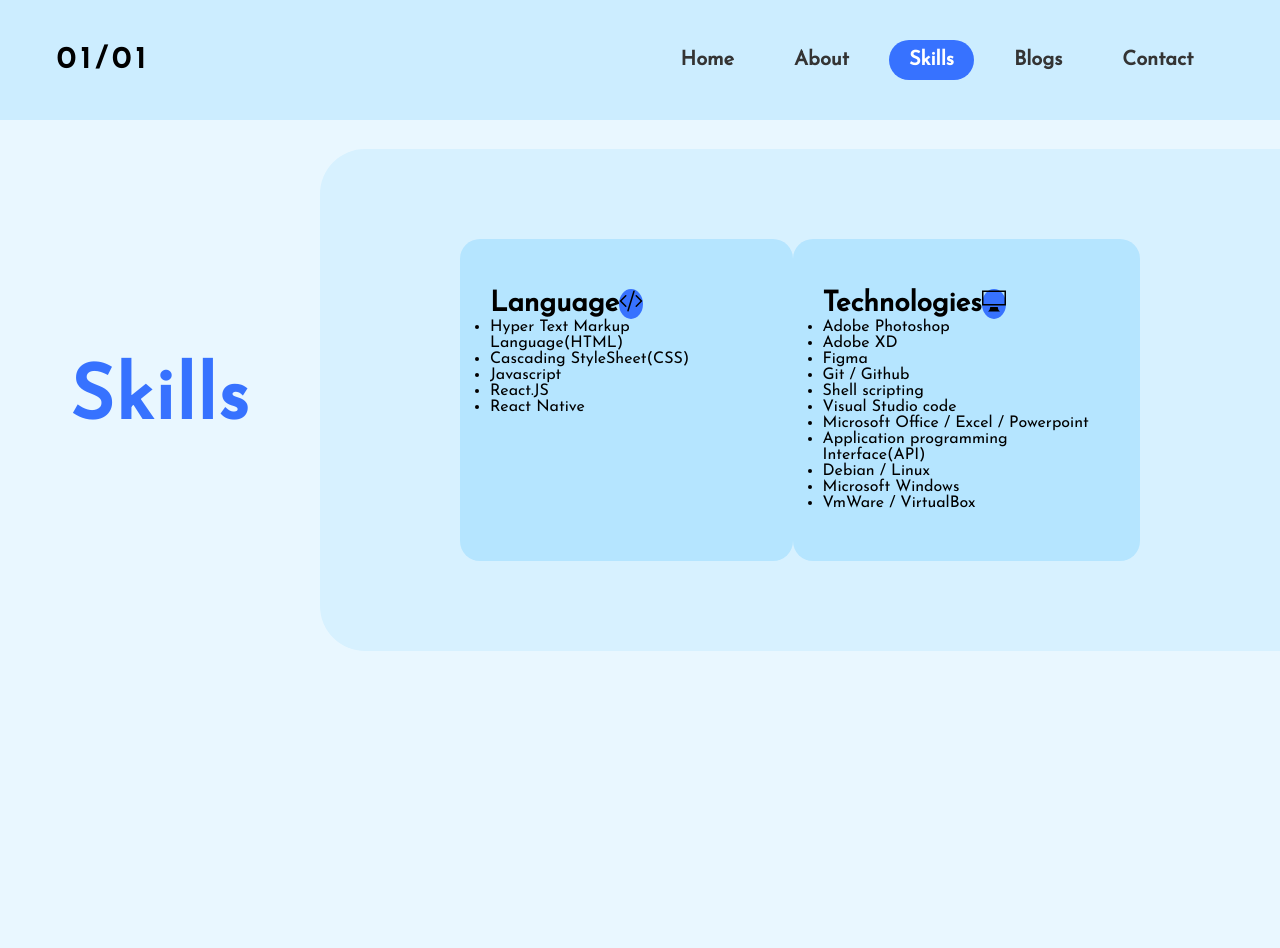
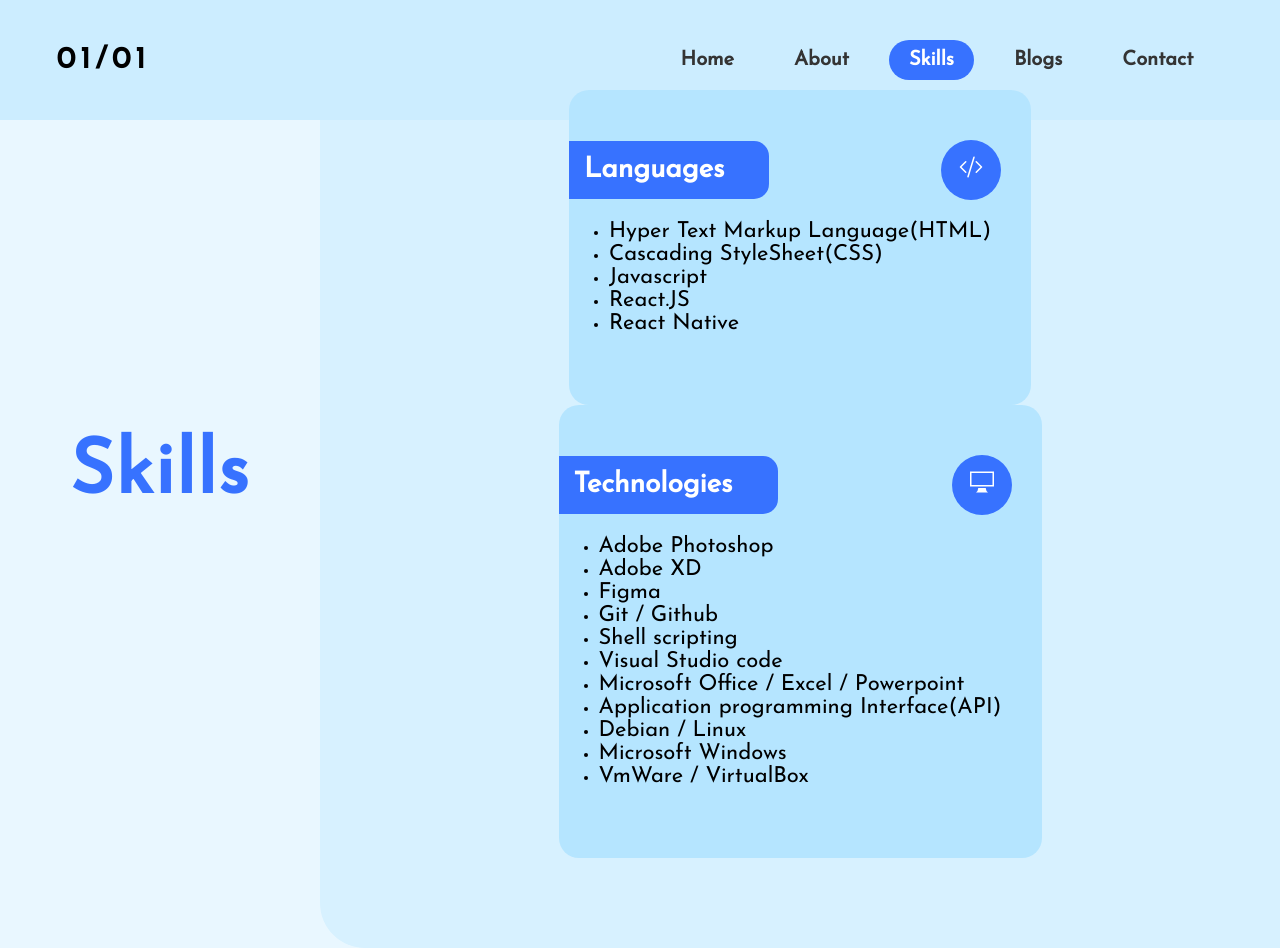
Before and after one commit to wantedbear007/home, a React (Create React App) app: page /skills in a window 1280 px wide. Before the commit the page ends 800 px from the top, so only its background shows below. Built offline with nearby package versions, Linux system fonts and the light colour scheme.

Commit message:
Added animations.

```diff
--- a/package.json
+++ b/package.json
@@ -9,6 +9,7 @@
     "react": "^17.0.2",
     "react-dom": "^17.0.2",
     "react-icons": "^4.3.1",
+    "react-reveal": "^1.2.2",
     "react-router-dom": "^6.2.1",
     "react-scripts": "5.0.0",
     "web-vitals": "^2.1.3"
--- a/src/pages/About/About.js
+++ b/src/pages/About/About.js
@@ -1,27 +1,33 @@
 import React from "react";
 import "./About.css";
+import Fade from "react-reveal/Fade";
 
 const About = () => {
   return (
     <div className="aboutParentContainer">
       <div className="textContainer">
-        <h1 className="text">About</h1>
+        <Fade bottom>
+          <h1 className="text">About</h1>
+        </Fade>
       </div>
       <div className="paragraphContainer">
-        <p className="paragraph">
-          Contrary to popular belief, Lorem Ipsum is not simply random text. It
-          has roots in a piece of classical Latin literature from 45 BC, making
-          it over 2000 years old. Richard McClintock, a Latin professor at
-          Hampden-Sydney College in Virginia, looked up one of the more obscure
-          Latin words, consectetur, from a Lorem Ipsum passage, and going
-          through the cites of the word in classical literature, discovered the
-          undoubtable source. Lorem Ipsum comes from sections 1.10.32 and
-          1.10.33 of "de Finibus Bonorum et Malorum" (The Extremes of Good and
-          Evil) by Cicero, written in 45 BC. This book is a treatise on the
-          theory of ethics, very popular during the Renaissance. The first line
-          of Lorem Ipsum, "Lorem ipsum dolor sit amet..",.
-        </p>
-        <button className="learnMoreButton">Learn more...</button>
+        <Fade bottom>
+          <p className="paragraph">
+            Contrary to popular belief, Lorem Ipsum is not simply random text.
+            It has roots in a piece of classical Latin literature from 45 BC,
+            making it over 2000 years old. Richard McClintock, a Latin professor
+            at Hampden-Sydney College in Virginia, looked up one of the more
+            obscure Latin words, consectetur, from a Lorem Ipsum passage, and
+            going through the cites of the word in classical literature,
+            discovered the undoubtable source. Lorem Ipsum comes from sections
+            1.10.32 and 1.10.33 of "de Finibus Bonorum et Malorum" (The Extremes
+            of Good and Evil) by Cicero, written in 45 BC. This book is a
+            treatise on the theory of ethics, very popular during the
+            Renaissance. The first line of Lorem Ipsum, "Lorem ipsum dolor sit
+            amet..",.
+          </p>
+          <button className="learnMoreButton">Learn more...</button>
+        </Fade>
       </div>
     </div>
   );
--- a/src/pages/Skills/Skills.css
+++ b/src/pages/Skills/Skills.css
@@ -8,7 +8,6 @@
 
 .titleContainer {
   flex: 1;
-
 }
 .title {
   font-size: 75px;
@@ -19,6 +18,7 @@
 .detailsContainer {
   background-color: #d7f1ff;
   width: 75%;
+  flex-wrap: wrap;
   display: flex;
   padding: 90px 140px;
   border-radius: 45px 0px 0px 45px;
@@ -26,51 +26,62 @@
   flex-direction: row;
   justify-content: space-around;
 }
-.languageContainer, .technologiesContainer {
+.languageContainer,
+.technologiesContainer {
+  justify-content: space-between;
   display: flex;
   flex-direction: row;
   align-items: center;
-
 }
 .cardContainer {
-    background-color:  #B5E5FF;
+  background-color: #b5e5ff;
   border-radius: 20px;
-    padding: 50px 30px;
+  padding: 50px 0px;
 }
-.languageTitleContainer {
-
-
+.languageTitleContainer,
+.technologiesTitleContainer,
+.languageIconContainer,
+.technologiesIconContainer {
+  background-color: #3772ff;
+  padding: 15px;
+  align-items: center;
+  justify-content: center;
+  display: flex;
+  color: white;
 }
-.languageTitle, .technologiesTitle {
+.languageTitle,
+.technologiesTitle {
   font-weight: 700;
   font-size: 28px;
+  margin-right: 30px;
 }
-.languageIconContainer, .technologiesIconContainer {
- background-color: #3772FF;
- border-radius: 50%;
-
+.languageIconContainer,
+.technologiesIconContainer {
+  border-radius: 100px;
+  margin-right: 30px;
+  width: 60px;
+  height: 60px;
 }
-.languages {
-
+.languageTitleContainer,
+.technologiesTitleContainer {
+  border-top-right-radius: 15px;
+  border-bottom-right-radius: 15px;
+}
+.languages, .technologies {
+    font-size: 22px;
 }
 .technologiesContainer {
-
 }
 .technologiesTitleContainer {
-
 }
 .technologiesTitle {
-
 }
 .technologiesIconContainer {
-
 }
 .technologies {
-
 }
 .listItems {
-
+  padding: 20px 40px;
 }
 .icon {
-    font-weight: 700;
 }
--- a/src/pages/Skills/Skills.js
+++ b/src/pages/Skills/Skills.js
@@ -2,18 +2,22 @@ import React from "react";
 import "./Skills.css";
 import { BsCodeSlash } from "react-icons/bs";
 import { ImDisplay } from "react-icons/im";
+import Fade from "react-reveal/Fade";
 
 const Skills = () => {
   return (
     <div className="skillsParentContainer">
       <div className="titleContainer">
+        <Fade bottom>
           <h1 className="title">Skills</h1>
+        </Fade>
       </div>
       <div className="detailsContainer">
+        <Fade bottom>
           <div className="cardContainer">
             <div className="languageContainer">
               <div className="languageTitleContainer">
-              <p className="languageTitle">Language</p>
+                <p className="languageTitle">Languages</p>
               </div>
               <div className="languageIconContainer">
                 <h2 className="icon">
@@ -39,7 +43,9 @@ const Skills = () => {
               </li>
             </ul>
           </div>
-        <div  className="cardContainer">
+        </Fade>
+        <Fade bottom>
+          <div className="cardContainer">
             <div className="technologiesContainer">
               <div className="technologiesTitleContainer">
                 <p className="technologiesTitle">Technologies</p>
@@ -47,7 +53,7 @@ const Skills = () => {
               <div>
                 <div className="technologiesIconContainer">
                   <h2 className="icon">
-                  <ImDisplay />
+                    <ImDisplay className="icon" />
                   </h2>
                 </div>
               </div>
@@ -92,6 +98,7 @@ const Skills = () => {
               </li>
             </ul>
           </div>
+        </Fade>
       </div>
     </div>
   );
```
Also changed, not shown: 1 other file (tests, documents, lock files or other folders). Lines whose indentation alone changed are shown as unchanged.
